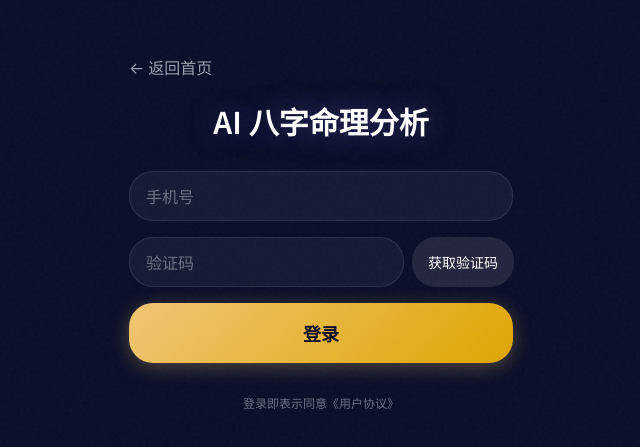
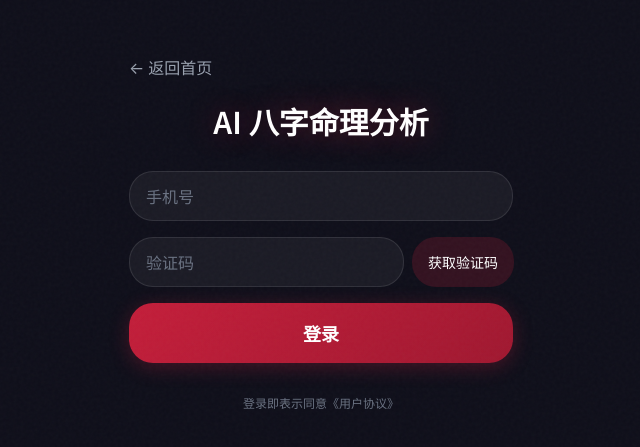
Before and after one commit to mishishi/ai-fortune-telling, a Next.js app: page /login in a window 1280 px wide. Shown: the part 167-614 px from the top of the page, without its empty margins (319-959 px from the left). Built offline with nearby package versions, Linux system fonts and the light colour scheme.

Commit message:
feat: update login page to cinnabar color scheme
Co-Authored-By: Claude Opus 4.6 <noreply@anthropic.com>

```diff
--- a/src/components/LoginForm.tsx
+++ b/src/components/LoginForm.tsx
@@ -88,7 +88,7 @@ export default function LoginForm() {
   };
 
   return (
-    <div className="min-h-screen flex items-center justify-center bg-[#0a0e27] px-4">
+    <div className="min-h-screen flex items-center justify-center bg-[#0f0f1a] px-4">
       <div className="w-full max-w-sm">
         <Link
           href="/"
@@ -100,7 +100,7 @@ export default function LoginForm() {
 
         <h1
           className="text-3xl font-bold text-white text-center mb-8"
-          style={{ textShadow: '0 0 30px rgba(123,104,238,0.4)' }}
+          style={{ textShadow: '0 0 30px rgba(196,30,58,0.4)' }}
         >
           AI 八字命理分析
         </h1>
@@ -112,7 +112,7 @@ export default function LoginForm() {
               placeholder="手机号"
               value={phone}
               onChange={(e) => setPhone(e.target.value)}
-              className="w-full px-4 py-3 rounded-xl bg-white/5 border border-white/10 text-white placeholder-gray-500 focus:outline-none focus:border-[#7b68ee] transition-colors"
+              className="w-full px-4 py-3 rounded-xl bg-white/5 border border-white/10 text-white placeholder-gray-500 focus:outline-none focus:border-[#c41e3a] transition-colors"
               maxLength={11}
             />
           </div>
@@ -123,13 +123,13 @@ export default function LoginForm() {
               placeholder="验证码"
               value={code}
               onChange={(e) => setCode(e.target.value.replace(/\D/g, '').slice(0, 6))}
-              className="flex-1 px-4 py-3 rounded-xl bg-white/5 border border-white/10 text-white placeholder-gray-500 focus:outline-none focus:border-[#7b68ee] transition-colors"
+              className="flex-1 px-4 py-3 rounded-xl bg-white/5 border border-white/10 text-white placeholder-gray-500 focus:outline-none focus:border-[#c41e3a] transition-colors"
               maxLength={6}
             />
             <button
               onClick={handleSendCode}
               disabled={countdown > 0}
-              className="px-4 py-3 rounded-xl bg-white/10 text-white text-sm hover:bg-white/20 transition-colors disabled:opacity-50 disabled:cursor-not-allowed whitespace-nowrap"
+              className="px-4 py-3 rounded-xl bg-[#c41e3a]/20 text-white text-sm hover:bg-[#c41e3a]/30 transition-colors disabled:opacity-50 disabled:cursor-not-allowed whitespace-nowrap"
             >
               {countdown > 0 ? `${countdown}秒` : '获取验证码'}
             </button>
@@ -144,9 +144,9 @@ export default function LoginForm() {
             disabled={loading}
             className="w-full py-4 rounded-xl font-bold text-lg transition-all hover:scale-[1.02] active:scale-[0.98] disabled:opacity-50 disabled:cursor-not-allowed"
             style={{
-              background: 'linear-gradient(135deg, #f0c674, #e0a500)',
-              color: '#0a0e27',
-              boxShadow: '0 4px 20px rgba(240,198,116,0.3)',
+              background: 'linear-gradient(135deg, #c41e3a, #a01830)',
+              color: '#ffffff',
+              boxShadow: '0 4px 20px rgba(196,30,58,0.3)',
             }}
           >
             {loading ? '登录中...' : '登录'}
```
